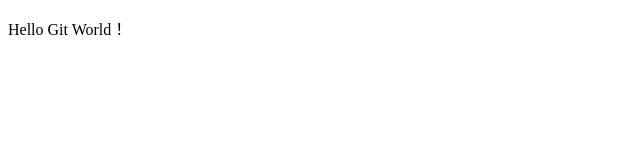
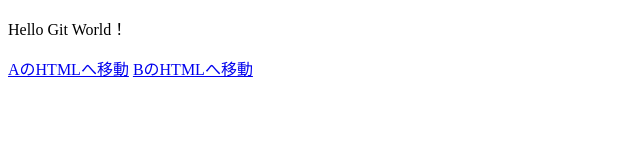
Before and after one commit to nayutarou/kaihatu, a plain HTML site: page index.html in a window 1280 px wide. Shown: the whole page, without its empty margins (0-640 px from the left). Drawn offline with Linux system fonts and the light colour scheme.

Commit message:
AとBのhtmlへの移動

```diff
--- a/index.html
+++ b/index.html
@@ -7,6 +7,7 @@
 </head>
 <body>
 	<p>Hello Git World！</P>
-
+	<a href="profile_A.html">AのHTMLへ移動</a>
+	<a href="profile_B.html">BのHTMLへ移動</a>
 </body>
 </html>
```
